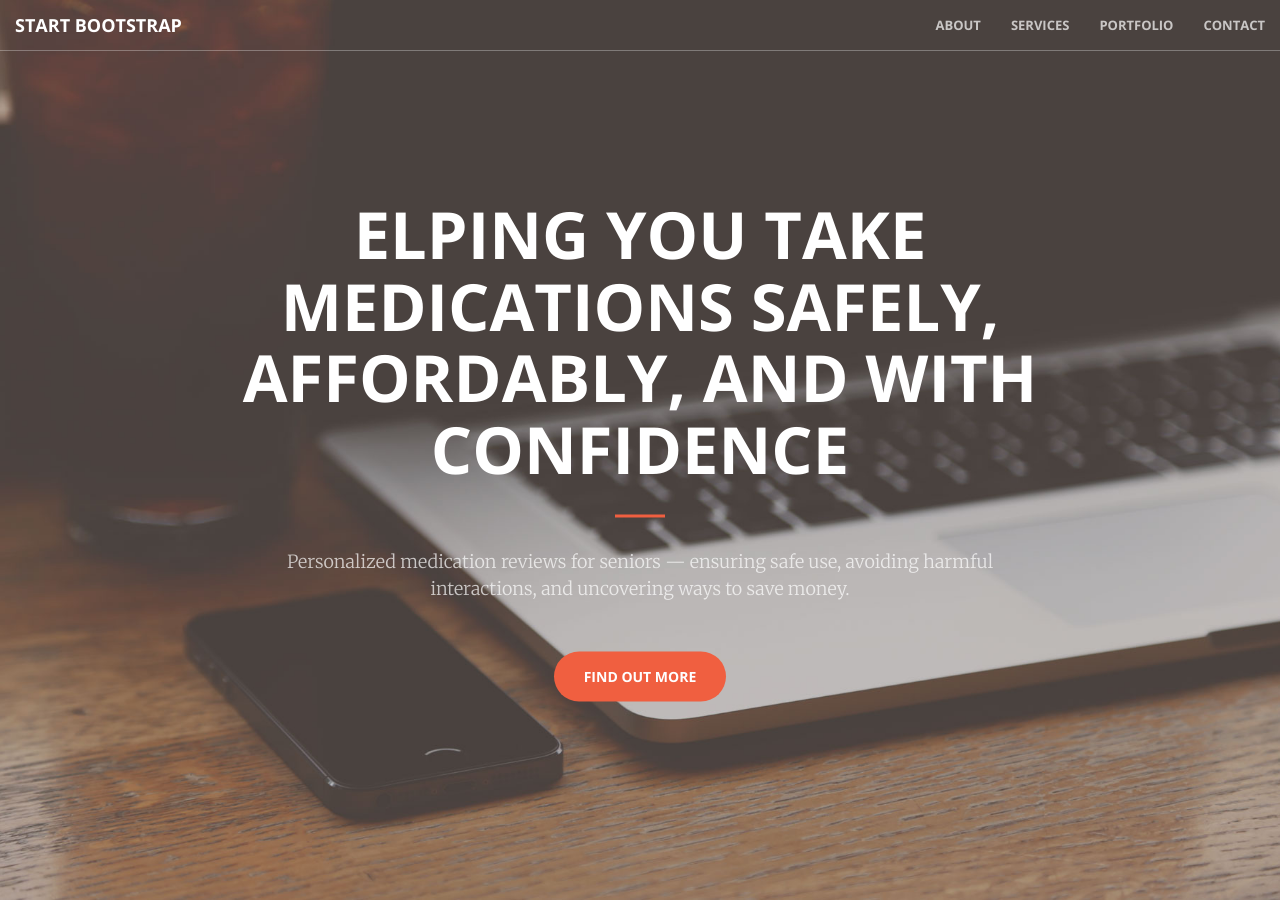
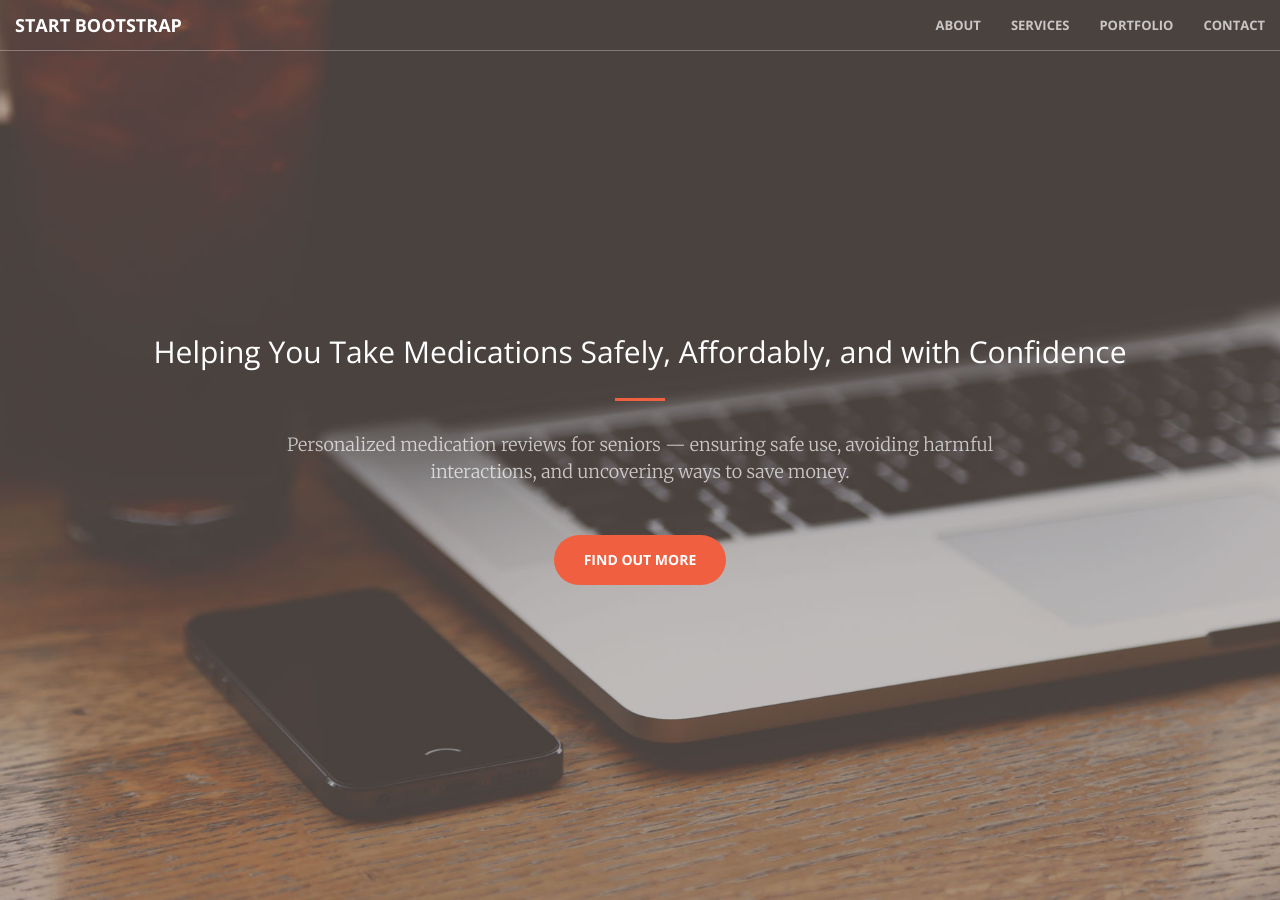
Before and after one commit to edlavalette/edlavalette.github.io, a Jekyll site: the page built from index.html, in a window 1280 px wide and 900 px high. Built offline with Jekyll 4.4.1, drawn with Linux system fonts in a browser that asks for light colours.

Commit message:
Update header.html

```diff
--- a/_includes/header.html
+++ b/_includes/header.html
@@ -1,7 +1,7 @@
 <header>
     <div class="header-content">
         <div class="header-content-inner">
-            <h1>elping You Take Medications Safely, Affordably, and with Confidence</h1>
+            <h2>Helping You Take Medications Safely, Affordably, and with Confidence</h2>
             <hr>
             <p>Personalized medication reviews for seniors — ensuring safe use, avoiding harmful interactions, and uncovering ways to save money.</p>
             <a href="#about" class="btn btn-primary btn-xl page-scroll">Find Out More</a>
```
